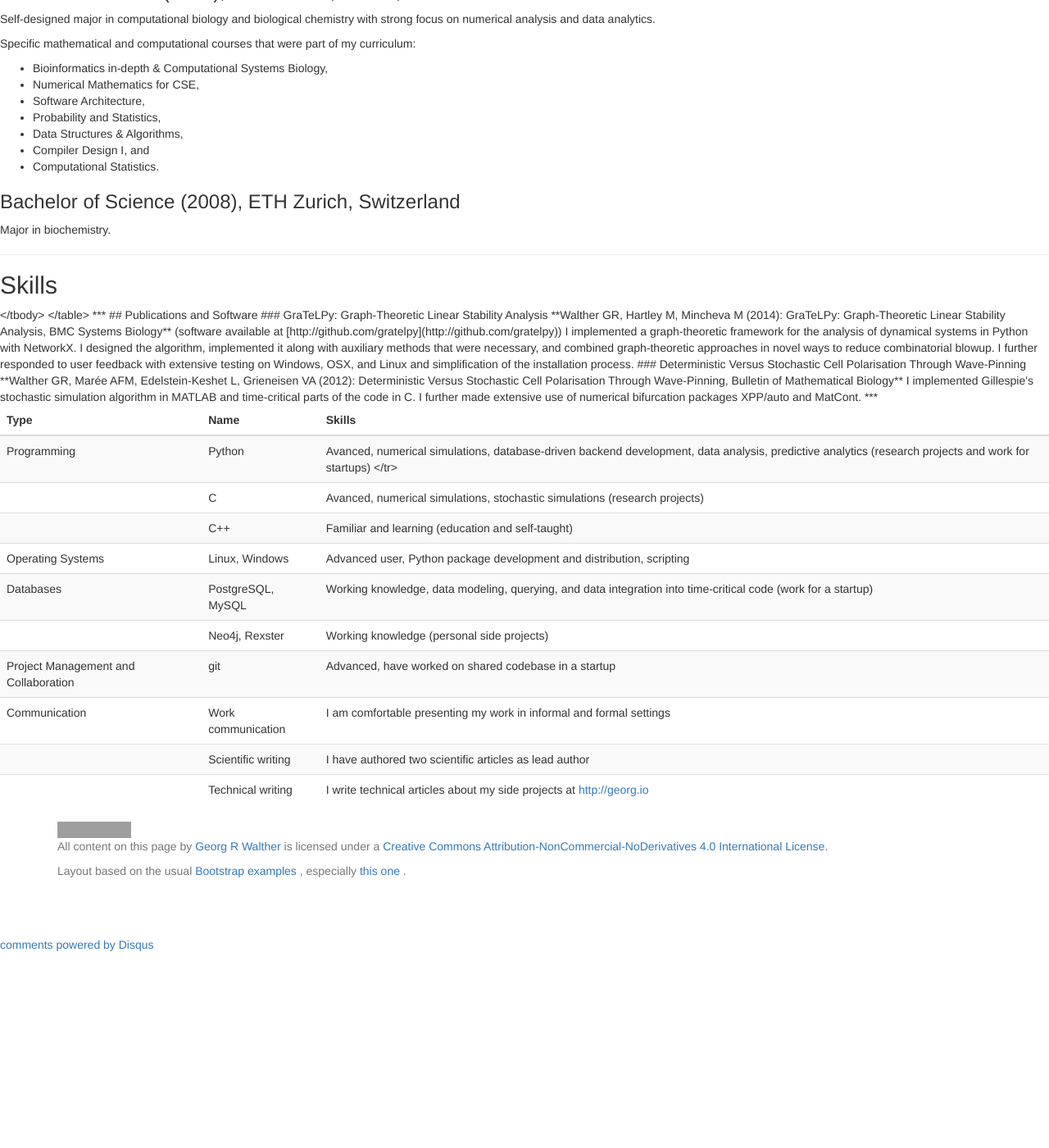
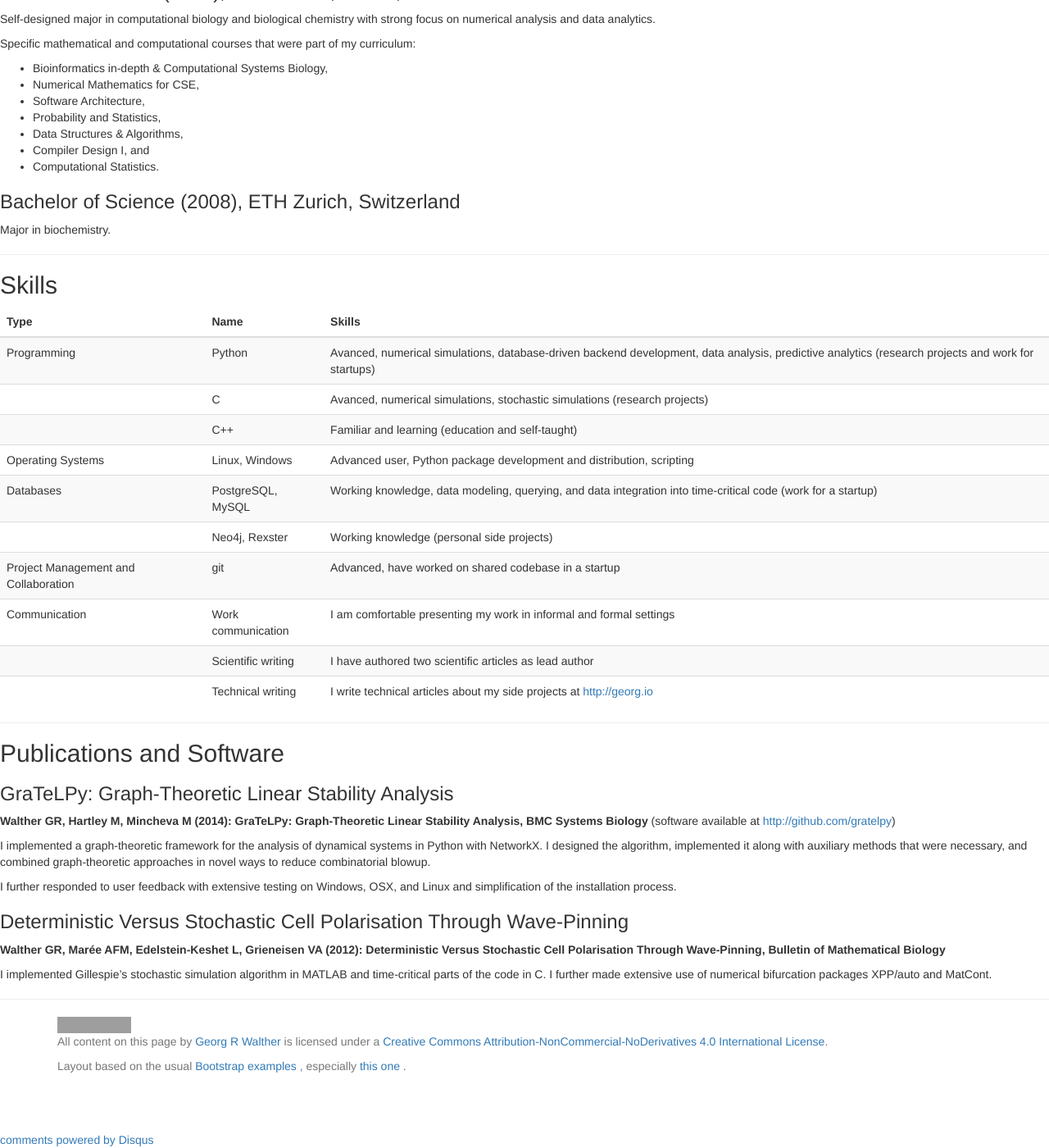
Before and after one commit to waltherg/backup.waltherg.github.io, a Jekyll site: the page built from cv/index.md, in a window 1280 px wide and 1400 px high, scrolled down 1433 px. Shown: the whole window at 82% size. Built offline with Jekyll 4.4.1, drawn with Linux system fonts in a browser that asks for light colours; nearby versions of some CDN libraries; comment, search, counter and statistics services are not loaded; before the commit the page ends 2595 px from its top, so only the background shows below that; part of the change alters nothing that is shown; grey boxes are pictures that could not be loaded.

Commit message:
add closing td

```diff
--- a/cv/index.md
+++ b/cv/index.md
@@ -120,7 +120,7 @@ Major in biochemistry.
     <tr>
       <td>Programming</td>
       <td>Python</td>
-      <td>Avanced, numerical simulations, database-driven backend development, data analysis, predictive analytics (research projects and work for startups)
+      <td>Avanced, numerical simulations, database-driven backend development, data analysis, predictive analytics (research projects and work for startups)</td>
     </tr>
     <tr>
       <td></td>
```
